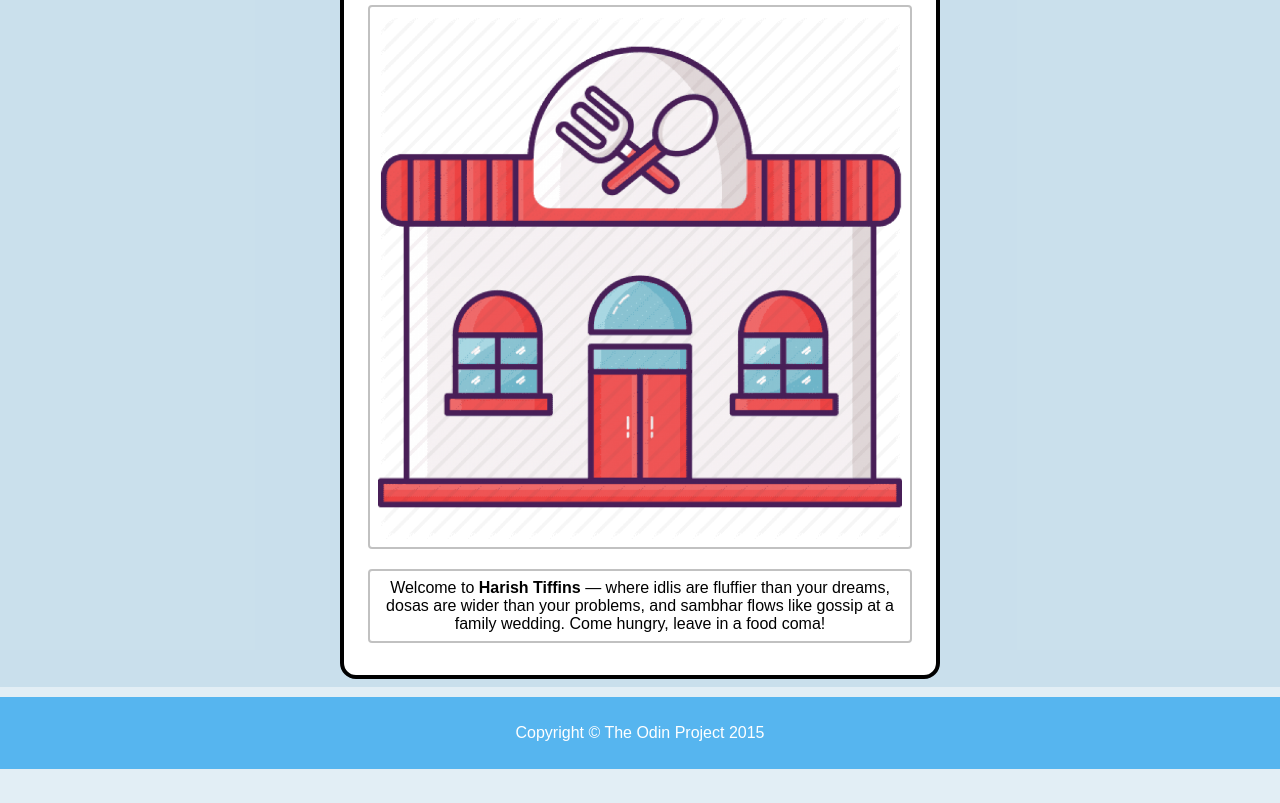
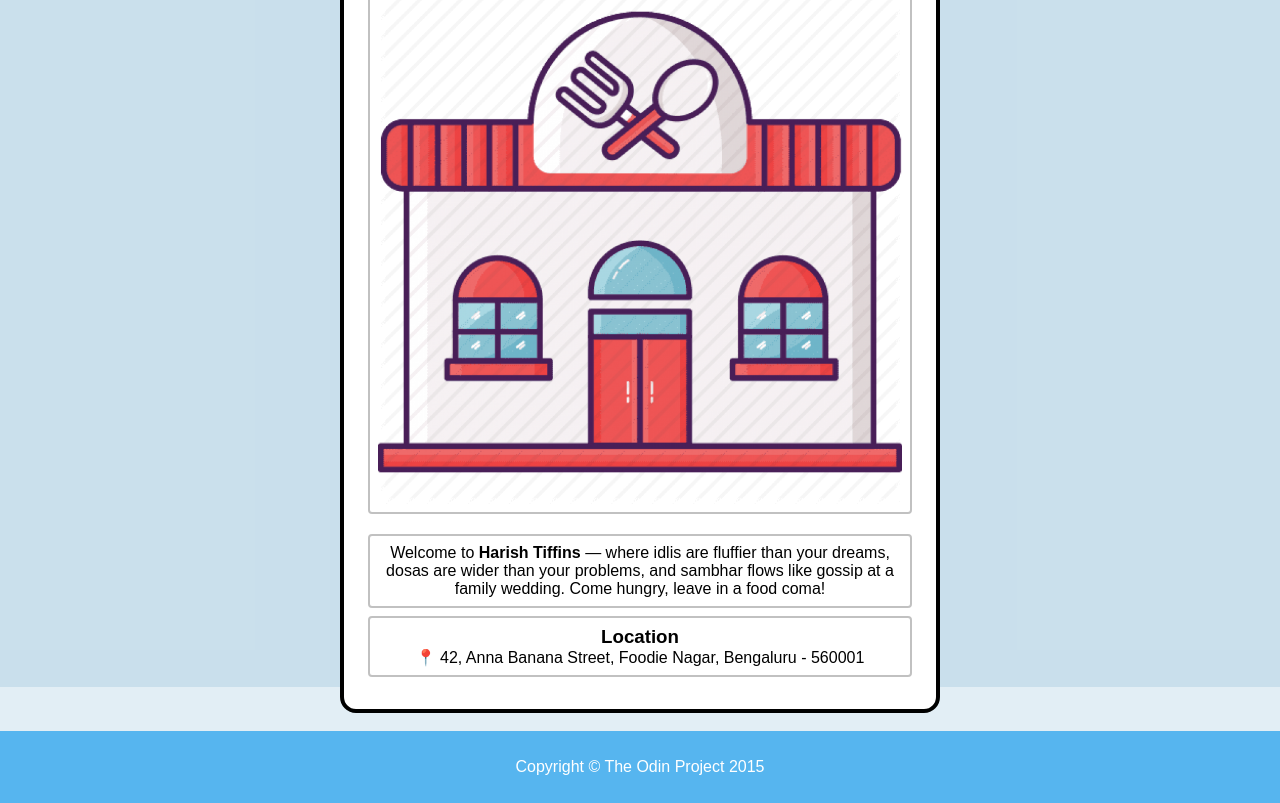
Before and after one commit to haristotle3/odin-restaurant-page, a website built with webpack: page src/template.html in a window 1280 px wide. Shown: the part 113-916 px from the top of the page. Before the commit the page ends 882 px from the top, so only its background shows below. Built offline with nearby package versions, Linux system fonts and the light colour scheme.

Commit message:
Add location Issue with navbar, please fix

```diff
--- a/src/template.html
+++ b/src/template.html
@@ -27,6 +27,10 @@
             a food coma!
           </p>
         </div>
+        <div>
+          <h3>Location</h3>
+          <p>📍 42, Anna Banana Street, Foodie Nagar, Bengaluru - 560001</p>
+        </div>
       </div>
     </div>
     <footer>Copyright © The Odin Project 2015</footer>
```
